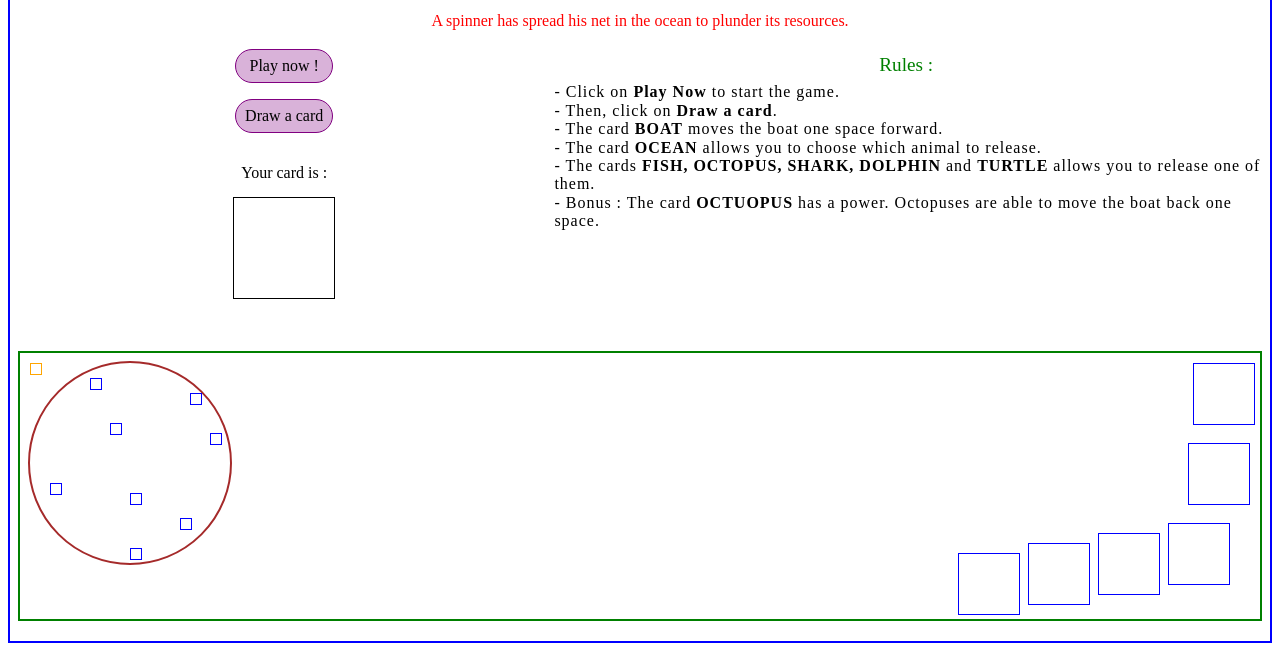
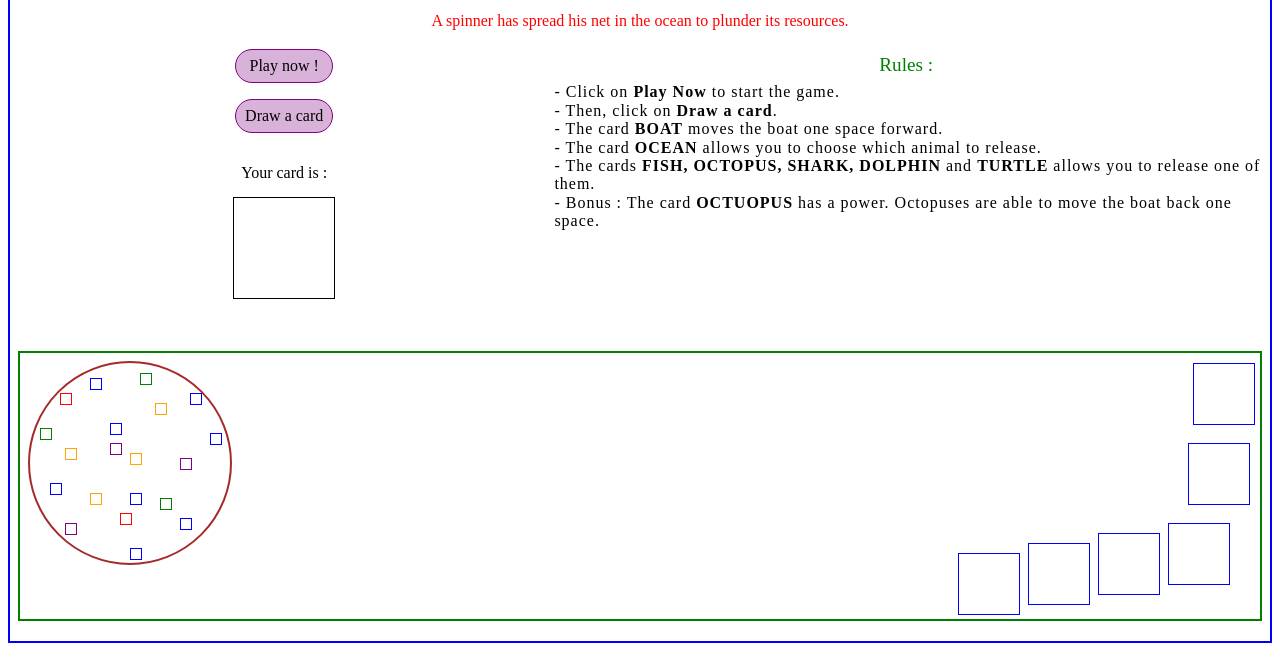
Before and after one commit to CesarMoroPro/miniJeu-freeOcean, a website: page integration/index.html in a window 1280 px wide. Shown: the part 149-808 px from the top of the page. Drawn offline with Linux system fonts and the light colour scheme; a web font is replaced by a local one.

Commit message:
Placement des animaux dans le filet OK. Peut-être taille des éléments à revoir

```diff
--- a/integration/scss/components/_animals.scss
+++ b/integration/scss/components/_animals.scss
@@ -1,9 +1,11 @@
-//* This code is for all animals
+//* This code is for all ANIMALS
 .animal {
     position: absolute;
     width: 10px;
     height: 10px;
 }
+//* ==========================================================
+
 
 //* This code is for all fishes
 .fish {
@@ -50,6 +52,7 @@
     top: 70px;
     left: 180px;
 }
+//* ==========================================================
 
 
 //* This code is for all octopuses
@@ -58,9 +61,16 @@
 }
 
 //* This code is for each octopus
+.octopus--0 {
+    top: 30px;
+    left: 30px;
+}
 
-
-
+.octopus--1 {
+    top: 150px;
+    left: 90px;
+}
+//* ==========================================================
 
 
 //* This code is for all sharks
@@ -69,16 +79,44 @@
 }
 
 //* This code is for each shark
+.shark--0 {
+    top: 135px;
+    left: 130px;
+}
 
+.shark--1 {
+    top: 10px;
+    left: 110px;
+}
+
+.shark--2 {
+    top: 65px;
+    left: 10px;
+}
+//* ==========================================================
 
 
 //* This code is for all dolphins
 .dolphin {
-    border: blue solid 1px;
+    border: purple solid 1px;
 }
 
 //* This code is for each dolphin
+.dolphin--0 {
+    top: 80px;
+    left: 80px;
+}
 
+.dolphin--1 {
+    top: 95px;
+    left: 150px;
+}
+
+.dolphin--2 {
+    top: 160px;
+    left: 35px;
+}
+//* ==========================================================
 
 
 //* This code is for all turtles
@@ -87,3 +125,23 @@
 }
 
 //* This code is for each turtle
+.turtle--0 {
+    top: 85px;
+    left: 35px;
+}
+
+.turtle--1 {
+    top: 40px;
+    left: 125px;
+}
+
+.turtle--2 {
+    top: 90px;
+    left: 100px;
+}
+
+.turtle--3 {
+    top: 130px;
+    left: 60px;
+}
+//* ==========================================================
--- a/integration/scss/pages/_game.scss
+++ b/integration/scss/pages/_game.scss
@@ -1,7 +1,9 @@
+//* Code for span elements
 .bold {
     font-weight: bold;
 }
 
+//* Code for the DIV STARTING >>> Div click-player + Div Rules
 #starting {
     display: flex;
     flex-direction: row;
@@ -64,6 +66,8 @@
     }
 }
 
+//* Code for the DIV GAME-SPACE >>> Div Net
+//* Code for the Boat and Animals are in specific files in Components Dir
 #game-space {
     border: green solid 2px;
 
```
Also changed, not shown: integration/css/main.css, 1 other file.
